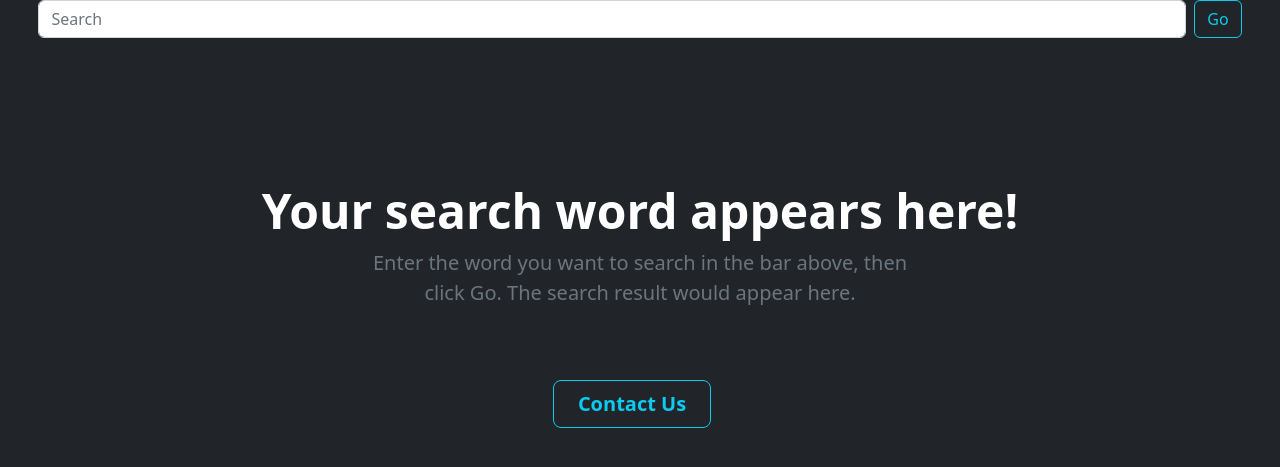
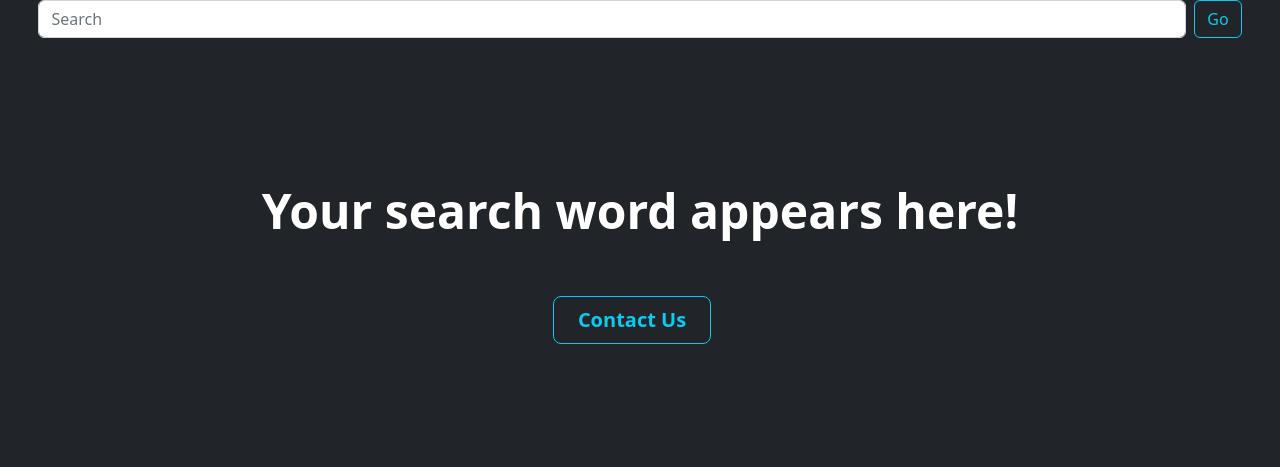
Before and after one commit to TemitopeJ/dictword_projects, a Flask app: page / in a window 1280 px wide. Shown: the part 56-523 px from the top of the page. Run offline with Flask 2, Linux system fonts and the light colour scheme; some libraries are stand-ins or nearby versions.

Commit message:
Adjust result in html

```diff
--- a/templates/index.html
+++ b/templates/index.html
@@ -50,16 +50,19 @@
 
                     <br>
                   <div class="col-lg-6 mx-auto">
-
-                    <p>{{ result }}</p>
+                    {% if result %}
+                      <p>{{ result }}</p>
+                    {% else %}
+                      <div class="col-lg-6 mx-auto">
+                        <p class="fs-5 mb-4">Enter the word you want to search in the bar above, then click Go. The search result would appear here.</p>
+                      </div>
+                    {% endif %}
                   </div>
                 {% else %}
                   <div class="py-5">
 
                    <h1 class="display-5 fw-bold text-white">Your search word appears here!</h1>
-                      <div class="col-lg-6 mx-auto">
-                        <p class="fs-5 mb-4">Enter the word you want to search in the bar above, then click Go. The search result would appear here.</p>
-                      </div>
+
                   </div>
                 {% endif %}
 
```
